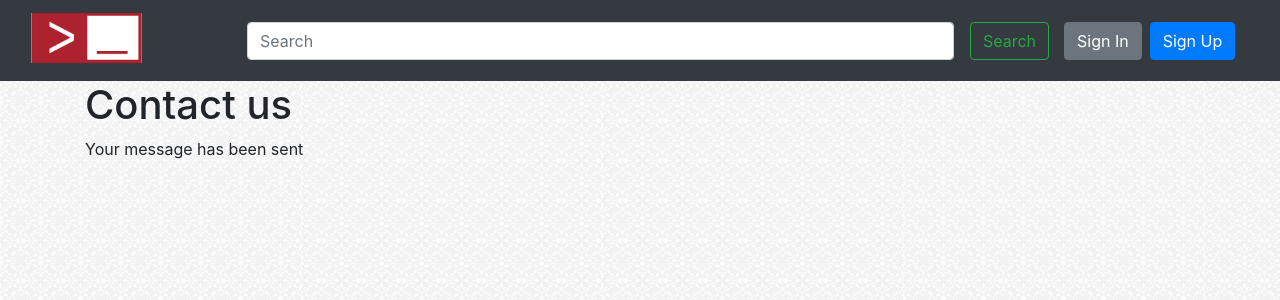
After one commit to heyhellomila/SOEN341, a PHP site: page /messageSending.php in a window 1280 px wide. The commit adds this page. Shown: the top 300 px of the page. Run offline with PHP 8.4, Linux system fonts and the light colour scheme; some libraries are stand-ins or nearby versions.

Commit message:
message confirmation page
adding a message sending confirmation page  page

```diff
--- /dev/null
+++ b/messageSending.php
@@ -0,0 +1,16 @@
+<?php
+require_once("partial/header.php");
+?>
+
+<div class="container">
+        <div class="row">
+            <div class="col-sm-12 col-lg-12">
+                <h1 class="h1">Contact us </h1>
+                <p class="bd-lead">Your message has been sent</p>
+            </div>
+        </div>
+    </div>
+
+<?php
+require_once("partial/footer.php");
+?>
```
Also changed, not shown: contactUS.php (+5 -3 lines).
